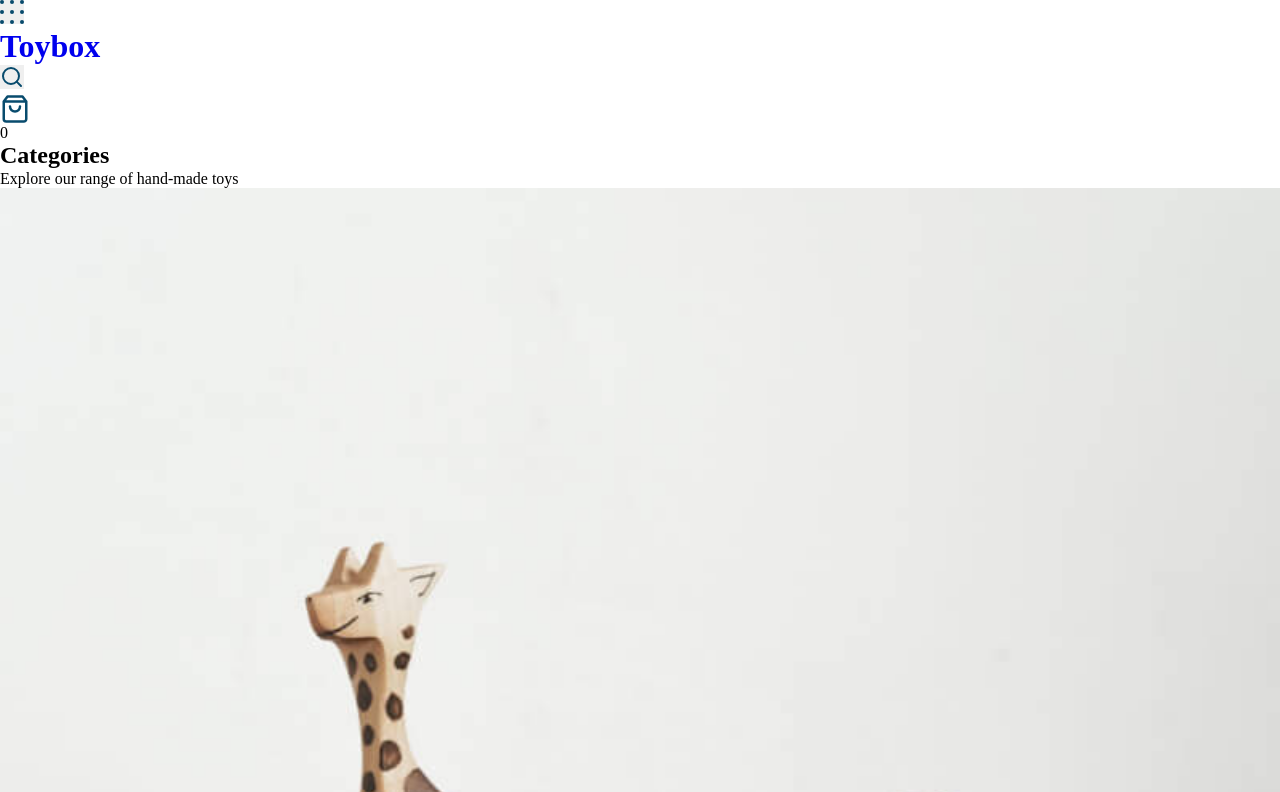
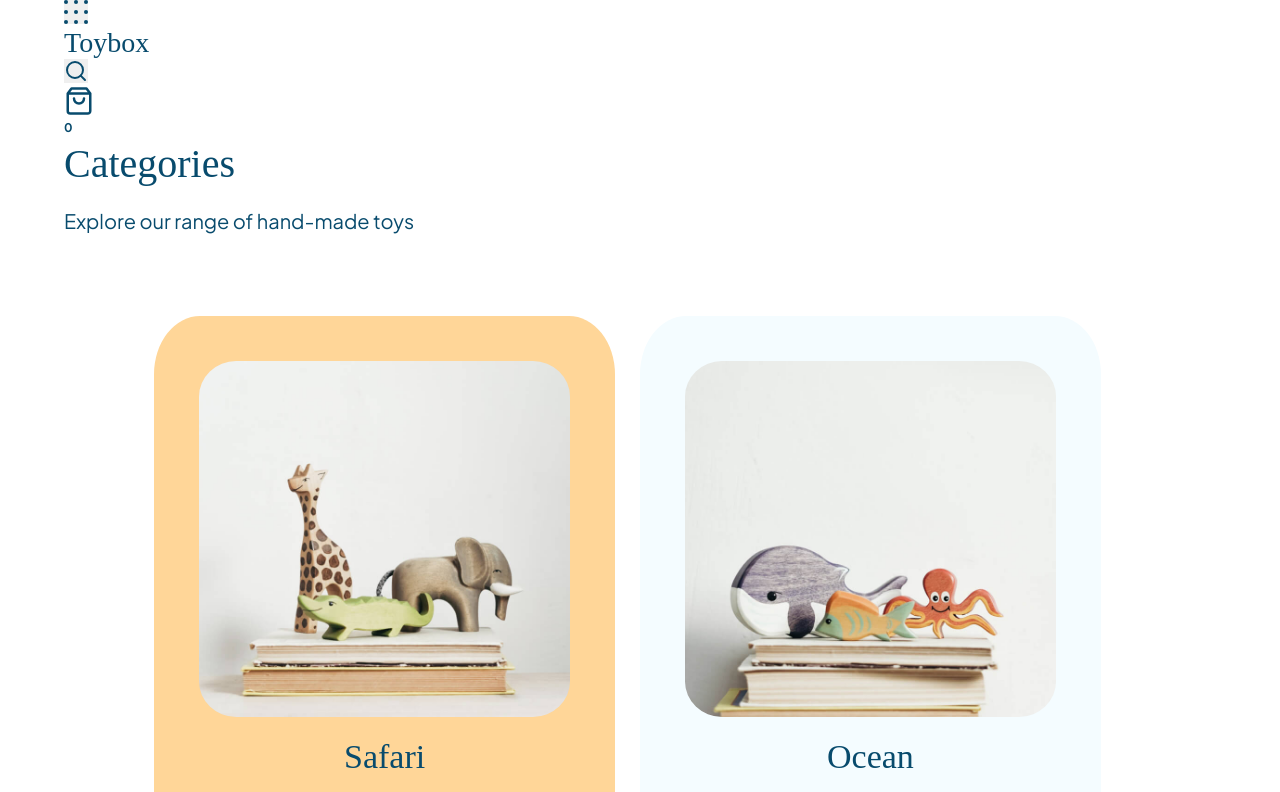
Before and after one commit to sjimmykang/eShopDemo, a plain HTML site: page index.html in a window 1280 px wide. Shown: the top 792 px of the page. Drawn offline with Linux system fonts and the light colour scheme; files whose address does not match are found by name; a web font is replaced by a local one.

Commit message:
adding categoryGallery

```diff
--- /dev/null
+++ b/styles/sass/partials/_baseStyles.scss
@@ -0,0 +1,18 @@
+@use "./variables";
+/* if "variables" as *;, you can skip the variables.$asdf
+*/
+
+.bagIcon {
+    width: 30px;
+}
+
+// body {
+    // background-color: variables.$primary;
+    //you can drop the "variables." part if you ported in the variables partial as *.
+// }
+
+.wrapper {
+    max-width: 1260px;
+    width: 90%;
+    margin: 0 auto;
+}
--- a/styles/sass/partials/_normalize.scss
+++ b/styles/sass/partials/_normalize.scss
@@ -36,4 +36,5 @@ img {
     padding: 0;
     display: block;
     width: 100%;
+    //width or max-width both works
 }
--- /dev/null
+++ b/styles/sass/partials/_sections.scss
@@ -0,0 +1,46 @@
+@use "./variables" as *;
+
+.categoryGallery {
+    display: flex;
+    flex-wrap: wrap;
+    width: 100%;
+    justify-content: center;
+    align-items: center;
+    .item {
+        flex-basis: 40%;
+        padding: 45px;
+        margin: 50px 25px 25px 0;
+        border-radius: 10%;
+        display: flex;
+        flex-direction: column;
+        justify-content: center;
+        align-items: center;
+        text-align: center;
+
+        img {
+            border-radius: 10%;
+            margin-bottom: 20px;
+        }
+
+        &:hover,
+        &:focus {
+            transform: scale(0.95);
+        }
+    }
+
+    .itemOne {
+        background-color: $quinary;
+    }
+
+    .itemTwo {
+        background-color: $secondary;
+    }
+
+    .itemThree {
+        background-color: $tertiary;
+    }
+
+    .itemFour {
+        background-color: $quaternary;
+    }
+}
--- a/styles/sass/partials/_typography.scss
+++ b/styles/sass/partials/_typography.scss
@@ -1,4 +1,4 @@
-@use "variables" as *;
+@use "variables";
 
 // HEADINGS:
 // h1: 28px;
@@ -6,3 +6,111 @@
 // h3: 54px;
 // h4: 34px;
 // h5: 14px;
+
+/* import Jakarta Sans font */
+@font-face {
+    font-family: "Jakarta Sans";
+    src: url('../fonts/PlusJakarta_Sans-2.5/webfonts/PlusJakartaSans-Regular.woff'),
+        url('../fonts/PlusJakarta_Sans-2.5/static/PlusJakartaSans-Regular.ttf'),
+        url('../fonts/PlusJakarta_Sans-2.5/webfonts/PlusJakartaSans-Regular.woff2');
+    font-weight: normal;
+}
+
+/* import Jakarta Sans font in bold */
+@font-face {
+    font-family: "Jakarta Sans";
+    src: url('../fonts/PlusJakarta_Sans-2.5/webfonts/PlusJakartaSans-Bold.woff'),
+        url(../fonts/PlusJakarta_Sans-2.5/webfonts/PlusJakartaSans-Bold.woff2),
+        url(../fonts/PlusJakarta_Sans-2.5/static/PlusJakartaSans-Bold.ttf);
+    font-weight: bold;
+}
+
+/* import Young Serif font */
+@font-face {
+    font-family: "Young Serif";
+    src: url('../fonts/youngserif/YoungSerif-Regular.otf');
+}
+
+html {
+    /* if we set our root element font-size to 125%, then 1 rem = 20px */
+    font-size: 125%;
+}
+
+body {
+    font-family: variables.$bodyFont;
+    font-size: 1rem;
+    color: variables.$primary;
+}
+
+h1,
+h2,
+h3,
+h4,
+blockquote {
+    font-family: variables.$headingFont;
+    font-weight: normal;
+    color: variables.$primary;
+    margin: 0;
+}
+
+h1 {
+    font-size: 1.4rem;
+}
+
+h2 {
+    font-size: 2rem;
+    line-height: 2.4rem;
+    margin-bottom: 18px;
+}
+
+h3 {
+    font-size: 2.7rem;
+    line-height: 3rem;
+    margin-bottom: 24px;
+}
+
+h4 {
+    font-size: 1.7rem;
+    line-height: 2rem;
+    margin-bottom: 18px;
+}
+
+h5 {
+    font-size: 0.7rem;
+    font-weight: bold;
+    line-height: 1.2rem;
+    letter-spacing: 0.1rem;
+    text-transform: uppercase;
+    margin: 0 0 24px 0;
+}
+
+p {
+    line-height: 1.5rem;
+    margin: 0 0 30px 0;
+
+    &.smallCopy {
+        font-size: 0.6rem;
+        line-height: 1.2rem;
+        font-weight: bold;
+        margin: 0;
+    }
+}
+
+ul,
+li,
+a,
+input {
+    padding: 0;
+    margin: 0;
+}
+
+ul {
+    list-style: none;
+}
+
+a {
+    text-decoration: none;
+    color: inherit;
+    cursor: pointer;
+    transition: 0.3s;
+}
--- a/styles/sass/partials/_variables.scss
+++ b/styles/sass/partials/_variables.scss
@@ -7,3 +7,15 @@
 // quinary (orange): #ffd698;
 // pastel blue: #d3f0f9
 // white: #fff;
+
+/* site fonts */
+$headingFont: "Young Serif";
+$bodyFont: "Jakarta Sans";
+
+/* site colours */
+$primary: #084b6d;
+$secondary: #f4fcff;
+$tertiary: #f8fbf3;
+$quaternary: #fff5f5;
+$quinary: #ffd698;
+$solidWhite: #fff;
--- a/styles/sass/styles.scss
+++ b/styles/sass/styles.scss
@@ -1,8 +1,5 @@
 @use "partials/normalize";
-@use "partials/variables" as *;
+@use "partials/variables";
+@use "partials/baseStyles";
 @use "partials/typography";
-
-
-.bagIcon {
-    width: 30px;
-}
+@use "partials/sections";
```
Also changed, not shown: styles/styles.css.
